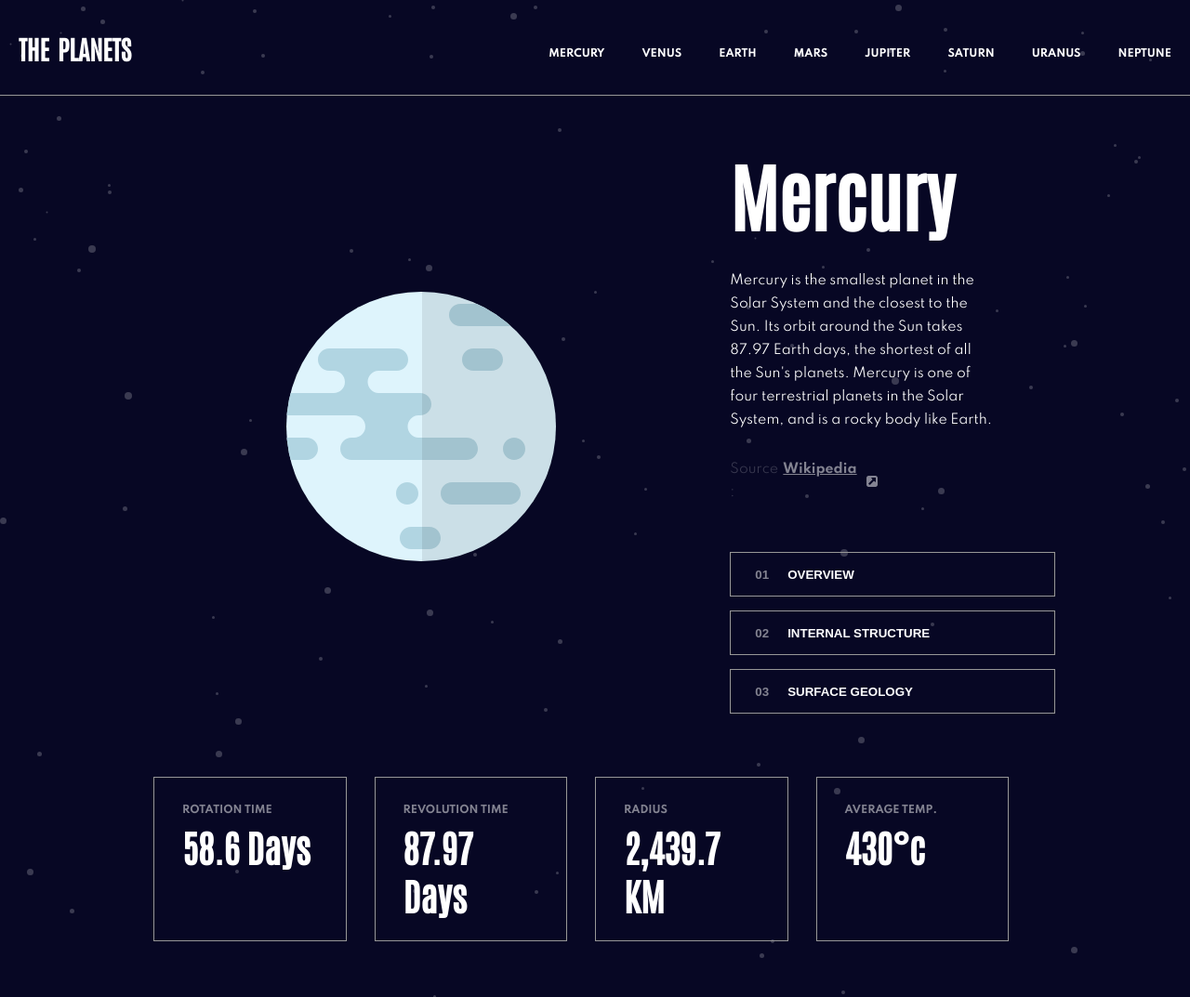
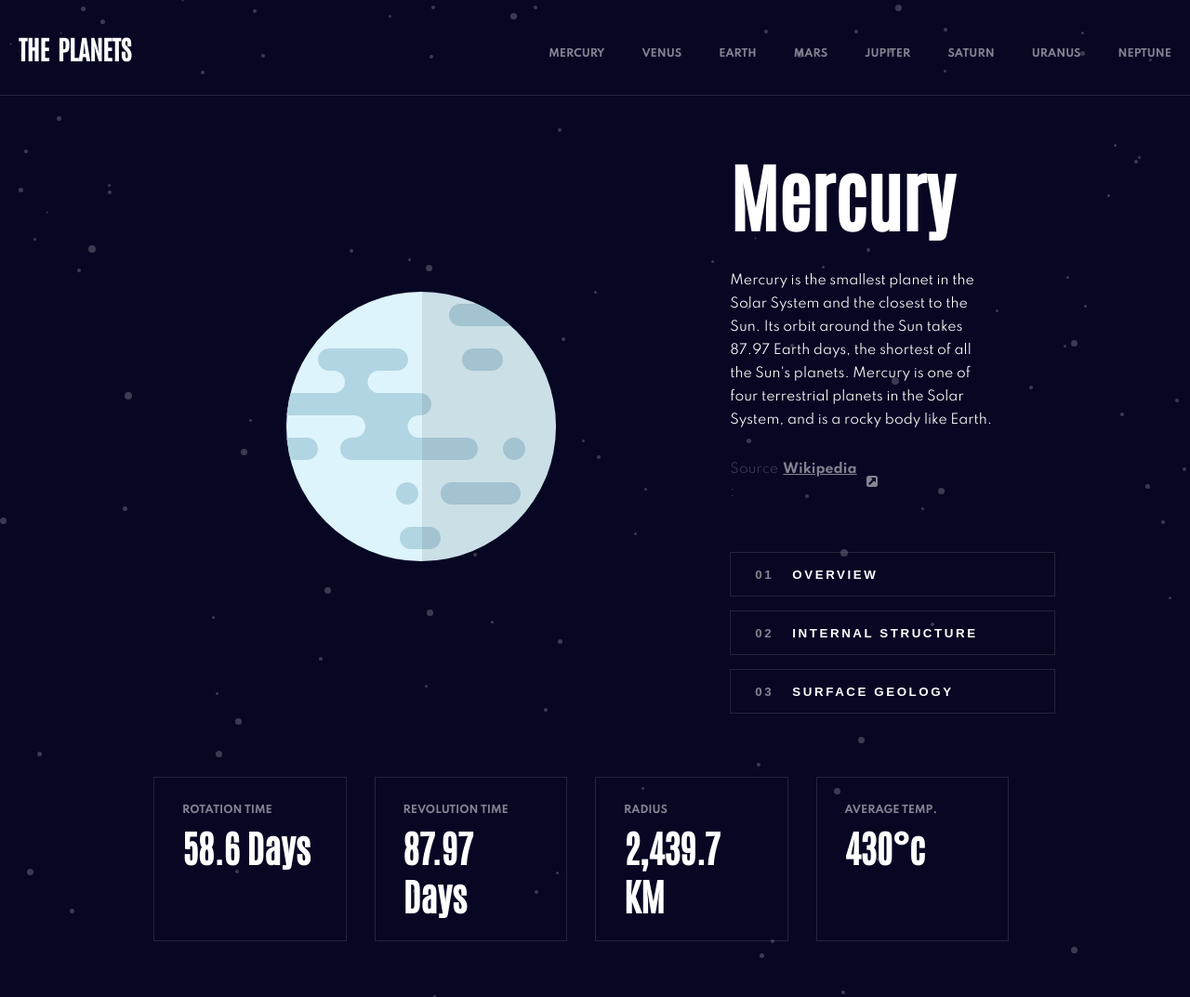
Before and after one commit to helliosa/planets-fact-site, a plain HTML site: page index.html in a window 1280 px wide. Shown: the whole page at 93% size. Drawn offline with Linux system fonts and the light colour scheme.

Commit message:
Fix border colour and opacity

```diff
--- a/_buttons.scss
+++ b/_buttons.scss
@@ -1,13 +1,14 @@
 button {
   width: 350px;
   height: 48px;
-  border: 1px solid #979797;
+  border: 1px solid rgba(151, 151, 151, 0.2);
   background-color: rgba($color: #fff, $alpha: 0);
   color: #fff;
   margin: 7.5px 0;
   cursor: pointer;
   text-transform: uppercase;
   text-align: left;
+  letter-spacing: 2.57px;
 
   &:active {
     background-color: rgba(65, 158, 187, 100%);
--- a/_footer.scss
+++ b/_footer.scss
@@ -5,7 +5,7 @@ footer {
 
   div {
     width: 25%;
-    border: 1px solid #979797;
+    border: 1px solid rgba(151, 151, 151, 0.2);;
     text-align: left;
     margin-inline-end: 30px;
     padding: 23px 30px;
--- a/_navbar.scss
+++ b/_navbar.scss
@@ -1,6 +1,6 @@
 .nav-bar {
   display: flex;
-  border-bottom: 1px solid #979797;
+  border-bottom: 1px solid rgba(151, 151, 151, 0.2);;
   position: sticky;
   top: 0;
   left: 0;
@@ -26,7 +26,7 @@
 
   li {
     float: right;
-    color: #fff;
+    color: #838391;
     list-style-type: none;
     padding: 42px 20px 17px ;
     border-top: 4px solid rgba(0, 0, 0, 0);
```
Also changed, not shown: index.css.
